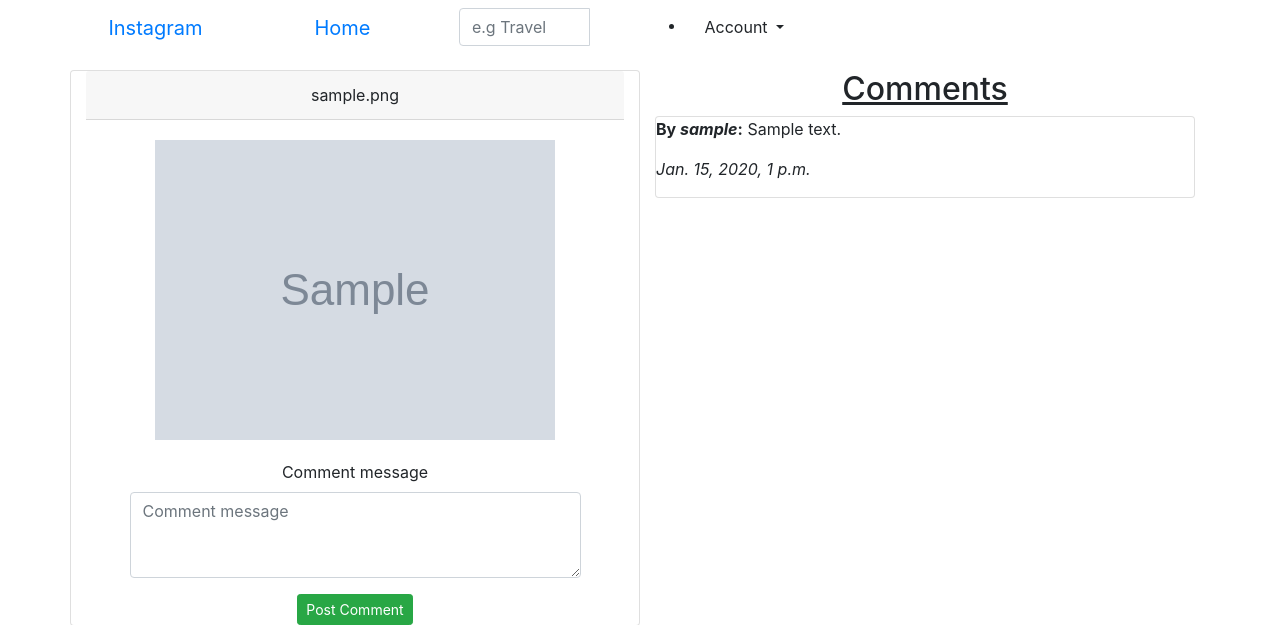
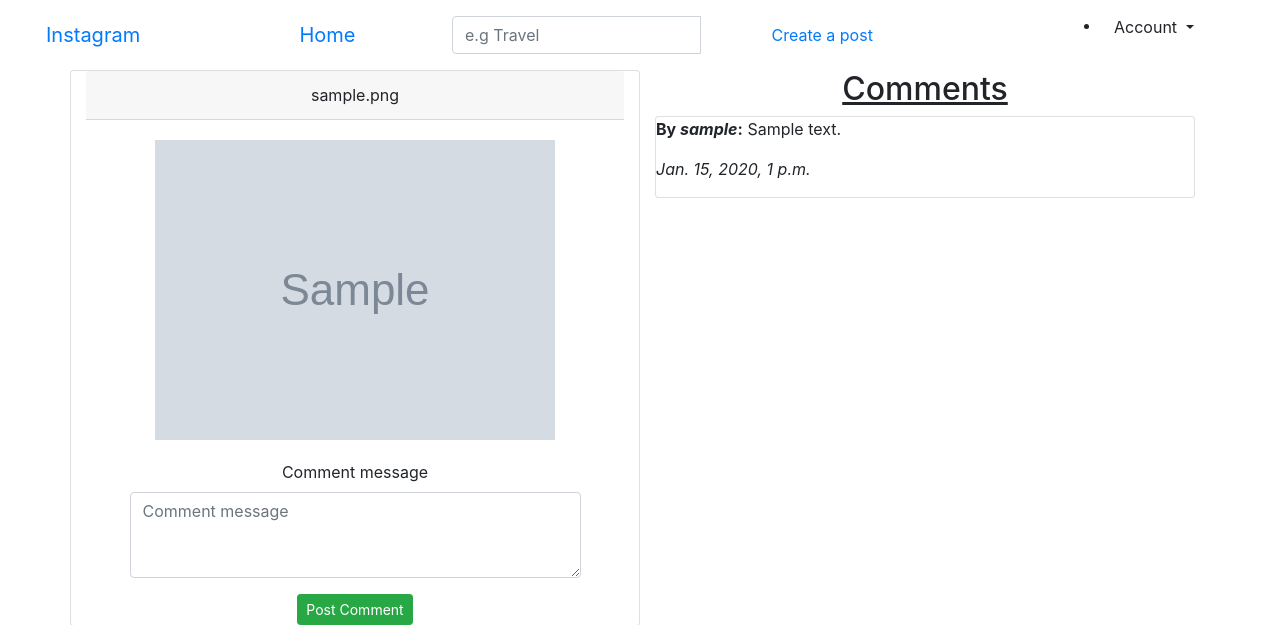
Before and after one commit to Kevson102/Phoenix-IG, a Django app: page /details/1 in a window 1280 px wide. Shown: the top 625 px of the page. Run offline with Django 3.2, Linux system fonts and the light colour scheme; a user stored in the database is signed in; tables that the repository leaves empty hold one stand-in row (values such as "Sample post"); grey boxes marked "Sample" are stand-in pictures; some libraries are stand-ins or nearby versions.

Commit message:
EDITS THE APPEARANCE OF THE NAVBAR

```diff
--- a/phoenixgram/forms.py
+++ b/phoenixgram/forms.py
@@ -8,3 +8,8 @@ class CommentForm(forms.ModelForm):
   class Meta:
     model = Comment
     exclude = ('posted_on', 'user', 'image')
+
+class ImageForm(forms.ModelForm):
+  class Meta:
+    model = Image
+    exclude = ('profile', 'user', 'date_posted')
--- a/phoenixgram/templates/navbar.html
+++ b/phoenixgram/templates/navbar.html
@@ -8,17 +8,16 @@
 </head>
 <body>
   <nav class="navbar navbar-inverse">
-    <div class=" text-center container">
-      <div class="row">
-        <div class="navbar-header col-sm-3 col-md-3 col-lg-3">
+    <div class="container-fluid">
+      <div class="col-sm-2 col-md-2 navbar-header">
         <a class="navbar-brand" href="{% url 'home' %}"> Instagram </a>
       </div>
 
-        <div class="text-center navbar-header col-sm-3 col-md-3 col-lg-3">
+      <div class="col-sm-2 col-md-2 text-center navbar-header">
         <a class="navbar-brand" href="{% url 'home' %}"> Home</a>
       </div>
 
-        <div class="col-sm-3 col-md-3 col-lg-3 navbar-right">
+      <div class="col-sm-3 col-md-3 navbar-right">
         <form class="navbar-form" role="search" action="">
           <div class="input-group">
             <input type="text" class="form-control" placeholder="e.g Travel" name="category">
@@ -29,7 +28,11 @@
         </form>
       </div>
 
-        <div class="col-sm-3 col-md-3 col-lg-3">
+      <div class="col-sm-3 col-md-3">
+        <a href="{%url 'post_image'%}" class="col-sm-3 col-md-3 col-lg-3">Create a post</a>
+      </div>
+
+      <div class="col-sm-2 col-md-2">
         {% if user.is_authenticated %}
         <ul>
           <li class="dropdown">
@@ -42,6 +45,9 @@
                 <a href="/accounts/password/change">Change Password</a>
               </li>
               <li>
+                <a href="{%url 'profile'%}">My Profile</a>
+              </li>
+              <li>
                 <a href="/logout">Logout</a>
               </li>
             </ul>
@@ -52,9 +58,8 @@
           <a href="/accounts/login" class="btn btn-default">Login</a>
         </li>
       {%endif%}
+      </div>
 
-        </div>
-      </div>
     </div>
   </nav>
 </body>
--- a/phoenixgram/templates/registration/login.html
+++ b/phoenixgram/templates/registration/login.html
@@ -30,6 +30,7 @@
           <input type="hidden" name="next" value="{{next}}">
 
         </form>
+        <p>Don't have an account? <a href="/accounts/register/">Sign Up</a></p>
 
       </div>
 
--- a/phoenixgram/urls.py
+++ b/phoenixgram/urls.py
@@ -5,4 +5,5 @@ urlpatterns = [
     url(r'^$', views.home, name='home'),
     url(r'^details/(?P<photo_id>\d+)', views.image_detail, name='image_details'),
     url(r'^accounts/profile/', views.profile, name='profile'),
+    url(r'^newImage/', views.post_image, name='post_image')
 ]
--- a/phoenixgram/views.py
+++ b/phoenixgram/views.py
@@ -2,7 +2,7 @@ from django.http import request, Http404, HttpResponseRedirect
 from django.shortcuts import get_object_or_404, render, redirect
 from .models import Image, Profile, Like, Comment
 from django.contrib.auth.decorators import login_required
-from .forms import CommentForm
+from .forms import CommentForm, ImageForm
 
 # Create your views here.
 @login_required(login_url='/accounts/login/')
@@ -32,15 +32,27 @@ def image_detail(request, photo_id):
     form = CommentForm()
   return render(request, "detailedImage.html", {"details":image_details, "form":form, "comments":image_comments})
 
+# profile page
 @login_required(login_url='/accounts/login/')
 def profile(request):
-  return render(request, 'profile.html')
-# def add_comment(request):
-#   if request.method == "POST":
-#     form = CommentForm(request.POST)
-#     if form.is_valid():
-#       return HttpResponseRedirect('image_details')
-#   else:
-#     form = CommentForm()
+  current_user = request.user.id
+  images = Image.objects.filter(user_id = current_user)
+  return render(request, 'profile.html', {"images":images})
 
-#   return render(request, )
+@login_required(login_url='/accounts/login/')
+def post_image(request):
+  form = ImageForm(request.POST)
+  profile = Profile.objects.get()
+  if form.is_valid():
+    image = form.cleaned_data.get('image')
+    image_name = form.cleaned_data.get('image_name')
+    image_caption = form.cleaned_data.get('image_caption')
+    form.instance.profile = profile
+    form.instance.user = request.user
+
+    form.save()
+    return redirect('home')
+  else:
+    form = ImageForm()
+
+  return render(request, "newpost.html", {"form":form})
```
Also changed, not shown: phoenixgram/templates/newpost.html (added, +19 -0 lines), phoenixgram/templates/profile.html (+8 -0 lines). Lines whose indentation alone changed are shown as unchanged.
